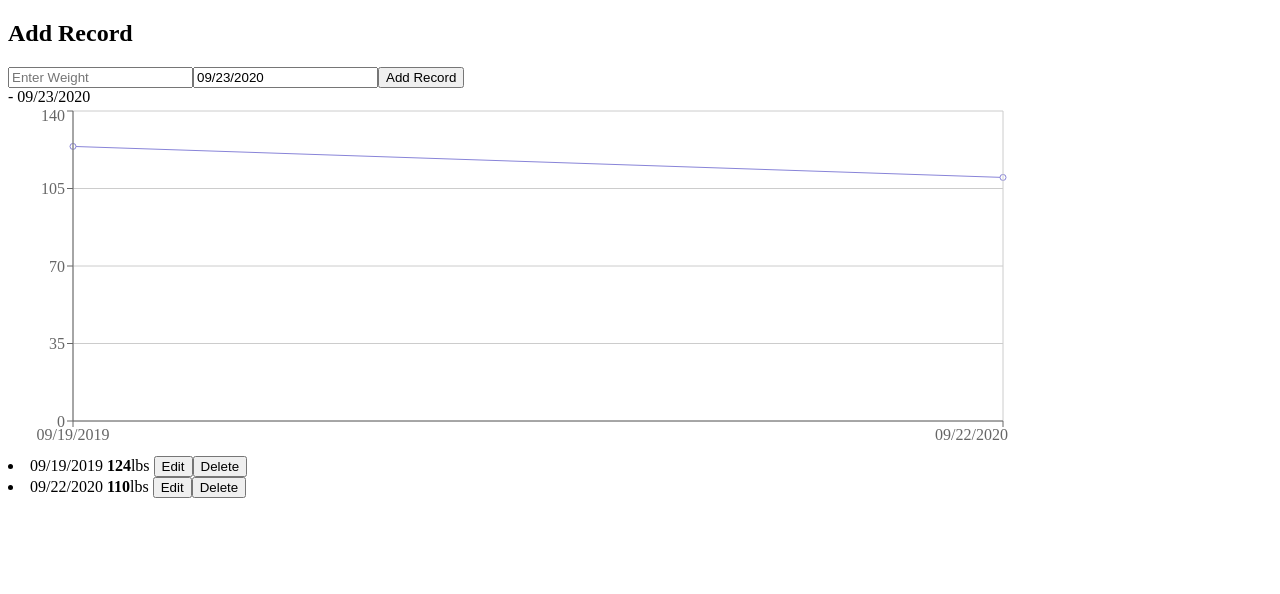
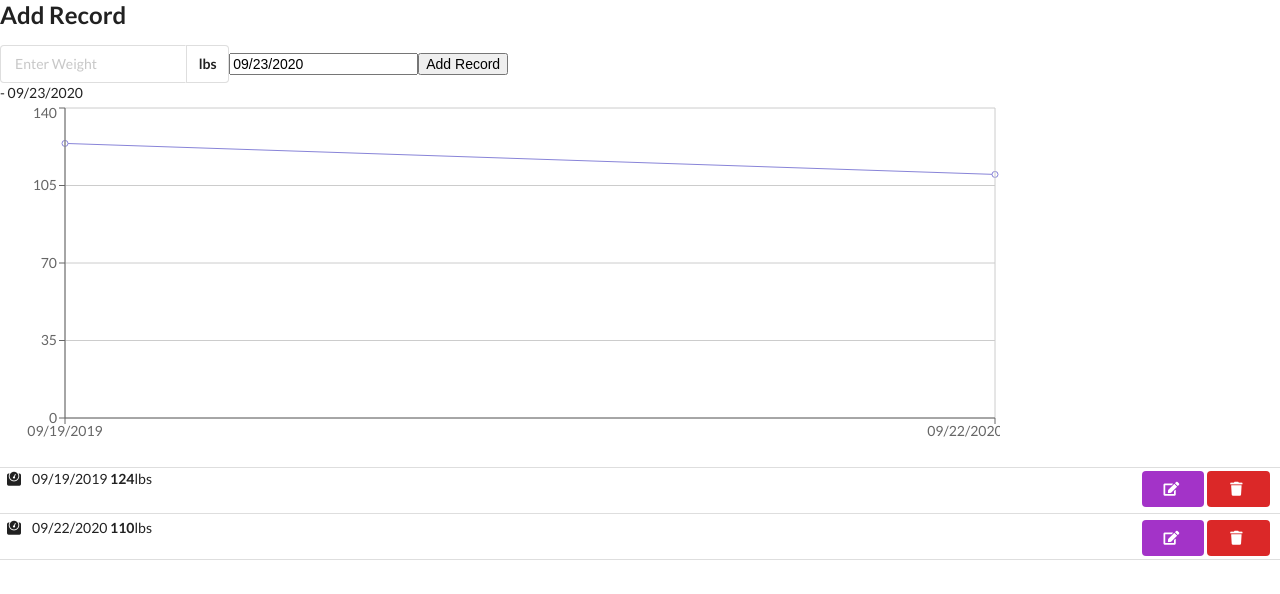
Before and after one commit to isabelchua/wulver, a React (Create React App) app: page / in a window 1280 px wide. Shown: the top 594 px of the page. Built offline with nearby package versions, Linux system fonts and the light colour scheme.

Commit message:
added button ui change

```diff
--- a/public/index.html
+++ b/public/index.html
@@ -7,7 +7,10 @@
 		<meta name="theme-color" content="#000000" />
 		<meta name="description" content="Wulver | Tracking your Weight" />
 		<link rel="apple-touch-icon" href="%PUBLIC_URL%/logo192.png" />
-
+		<link
+			rel="stylesheet"
+			href="https://cdnjs.cloudflare.com/ajax/libs/semantic-ui/2.4.1/semantic.min.css"
+		/>
 		<link rel="manifest" href="%PUBLIC_URL%/manifest.json" />
 
 		<title>Wulver | Fitness Tracker</title>
--- a/src/RecordForm.js
+++ b/src/RecordForm.js
@@ -134,6 +134,7 @@ function RecordForm() {
 				)}
 			</h2>
 			<form onSubmit={onSubmit}>
+				<div className="ui right labeled input">
 					<input
 						type="text"
 						value={weight || ""}
@@ -141,7 +142,8 @@ function RecordForm() {
 						onChange={onChange}
 						placeholder="Enter Weight"
 					/>
-
+					<div class="ui basic label">lbs</div>{" "}
+				</div>
 				<DayPickerInput
 					name="date"
 					value={date || `${dateFnsFormat(new Date(), "MM/dd/yyyy")}`}
@@ -164,11 +166,13 @@ function RecordForm() {
 			</form>
 			{weight} - {date}
 			{renderLineChart}
+			<div class="ui relaxed celled  animated list">
 				{sortByDate &&
 					sortByDate.map(stat => {
 						return <Stat stat={stat} key={stat.id} />;
 					})}
 			</div>
+		</div>
 	);
 }
 
--- a/src/Stat.js
+++ b/src/Stat.js
@@ -14,14 +14,34 @@ function Stat({ stat }) {
 	};
 
 	return (
-		<div>
-			<li>
+		<div className="item">
+			<div className="right floated middle aligned content">
+				<div
+					className="ui animated button purple"
+					tabindex="0"
+					onClick={() => setPost(stat)}
+				>
+					<div className="hidden content">Edit</div>
+					<div className="visible content">
+						<i className="edit icon"></i>
+					</div>
+				</div>
+				<div
+					className="ui animated button red"
+					tabindex="0"
+					onClick={onDelete}
+				>
+					<div className="hidden content">Delete</div>
+					<div className="visible content">
+						<i className="trash icon"></i>
+					</div>
+				</div>
+			</div>
+			<i className="weight middle aligned icon"></i>
+			<div className="content middle aligned ">
+				{/* <div className="header">Semantic-Org/Semantic-UI</div> */}
 				{date} <b>{weight}</b>lbs{" "}
-				<button onClick={() => setPost(stat)}>Edit</button>
-				<button onClick={onDelete} className="delete">
-					Delete
-				</button>
-			</li>
+			</div>
 		</div>
 	);
 }
--- a/src/components/context/postReducer.js
+++ b/src/components/context/postReducer.js
@@ -14,13 +14,11 @@ export default (state, action) => {
 				stats: [...state.stats, action.payload]
 			};
 		case DELETE_POST:
-			console.log(state.stats.filter(stat => stat.id !== action.payload));
 			return {
 				...state,
 				stats: state.stats.filter(stat => stat.id !== action.payload)
 			};
 		case EDIT_POST:
-			console.log("edit");
 			return {
 				...state,
 				stats: state.stats.map(stat =>
@@ -28,12 +26,8 @@ export default (state, action) => {
 				)
 			};
 		case CURRENT_POST:
-			//console.log("current");
-			//console.log(action.payload);
 			return { ...state, current: action.payload };
 		case CLEAR_CURRENT:
-			console.log("clear");
-
 			return {
 				...state,
 				current: null
```
Lines whose indentation alone changed are shown as unchanged.
